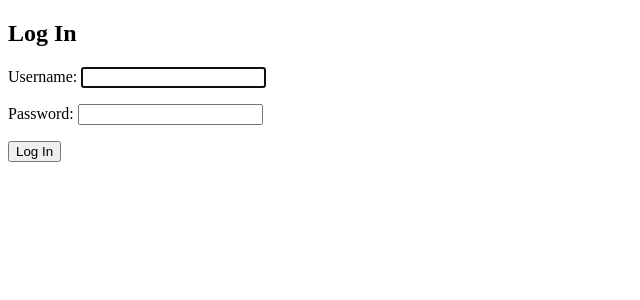
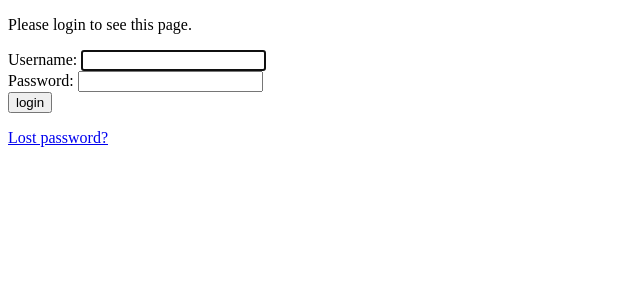
Before and after one commit to MaximilianoBracho/Coder-23855-python, a Django app: a page that uses templates/base.html in a window 1280 px wide. Shown: the top 300 px of the page, without its empty margins (0-640 px from the left). Run offline with Django 4.2, Linux system fonts and the light colour scheme.

Commit message:
Contexto usuario ok

```diff
--- a/ManageCompany/urls.py
+++ b/ManageCompany/urls.py
@@ -3,13 +3,14 @@ from ManageCompany.models import Concesionaria,Empelado,Direccion
 from ManageCompany import views
 
 urlpatterns = [
+    path('',views.ManageCompany),
     path('concesionaria-alta/',views.concesionaria_alta),
     path('concesionaria-modificacion/',views.concesionaria_modificacion),
     path('concesionaria-baja/',views.concesionaria_baja),
     path('concesionaria-alta/',views.empleado_alta),
     path('concesionaria-modificacion/',views.empleado_modificacion),
     path('concesionaria-baja/',views.empleado_baja),
-        path('concesionaria-alta/',views.direccion_alta),
+    path('concesionaria-alta/',views.direccion_alta),
     path('concesionaria-modificacion/',views.direccion_modificacion),
     path('concesionaria-baja/',views.direccion_baja),
 ]
--- a/ManageCompany/views.py
+++ b/ManageCompany/views.py
@@ -3,6 +3,12 @@ from django.http import HttpResponse
 from ManageCompany.models import Concesionaria,Empelado,Direccion
 
 # Create your views here.
+
+def ManageCompany(self):
+
+    return HttpResponse(f'Portal de Administración de Empresas')
+
+
 def concesionaria_alta(self):
 
     concesionaria = Concesionaria(
--- a/MiConcesionaria/settings.py
+++ b/MiConcesionaria/settings.py
@@ -124,8 +124,8 @@ STATIC_URL = 'static/'
 DEFAULT_AUTO_FIELD = 'django.db.models.BigAutoField'
 
 #URL luego de Login
-LOGIN_REDIRECT_URL = 'home'
-LOGOUT_REDIRECT_URL = 'home'
+LOGIN_REDIRECT_URL = '/'
+LOGOUT_REDIRECT_URL = '/'
 
 #Email Service
 EMAIL_BACKEND = 'django.core.mail.backends.console.EmailBackend'
--- a/MiConcesionaria/urls.py
+++ b/MiConcesionaria/urls.py
@@ -16,14 +16,12 @@ Including another URLconf
 from django.contrib import admin
 from django.urls import path
 from django.conf.urls import include
-#from django.views.generic.base import TemplateView
 from MiConcesionaria import views
 
 
 urlpatterns = [
     path('admin/', admin.site.urls),
     path('accounts/', include('django.contrib.auth.urls')),
-    #path('', TemplateView.as_view(template_name='home.html'), name='home')
     path('',views.home),
     path('ManageCompany/',include('ManageCompany.urls')),
 ]
--- a/MiConcesionaria/views.py
+++ b/MiConcesionaria/views.py
@@ -1,12 +1,13 @@
 from cgitb import html
+from multiprocessing import context
 from django.http import HttpResponse
-from django.template import Context, Template, loader
+from django.template import loader, Context
 
 def home(request):
 
     datos = {}
 
     plantilla = loader.get_template('home.html')
-    pagina = plantilla.render(datos)
+    pagina = plantilla.render(datos,request)
 
     return HttpResponse(pagina)
--- a/templates/base.html
+++ b/templates/base.html
@@ -3,11 +3,25 @@
 <html>
 <head>
   <meta charset="utf-8">
-  <title>{% block title %}MiConcesionaria{% endblock %}</title>
+  <title>{% block title %}
+
+    MiConcesionaria
+
+    {% endblock %}</title>
 </head>
 <body>
   <main>
     {% block content %}
+
+    <ul class="sidebar-nav">
+     {% if user.is_authenticated %}
+       <li>User: {{ user.get_username }}</li>
+       <li><a href="{% url 'logout'%}?next={{request.path}}">Logout</a></li>
+     {% else %}
+       <li><a href="{% url 'login'%}?next={{request.path}}">Login</a></li>
+     {% endif %}
+    </ul>
+
     {% endblock %}
   </main>
 </body>
--- a/templates/registration/login.html
+++ b/templates/registration/login.html
@@ -1,13 +1,39 @@
-<!-- templates/registration/login.html -->
-{% extends 'base.html' %}
-
-{% block title %}Login{% endblock %}
+{% extends "base.html" %}
 
 {% block content %}
-<h2>Log In</h2>
-<form method="post">
-  {% csrf_token %}
-  {{ form.as_p }}
-  <button type="submit">Log In</button>
+
+{% if form.errors %}
+<p>Your username and password didn't match. Please try again.</p>
+{% endif %}
+
+{% if next %}
+    {% if user.is_authenticated %}
+    <p>Your account doesn't have access to this page. To proceed,
+    please login with an account that has access.</p>
+    {% else %}
+    <p>Please login to see this page.</p>
+    {% endif %}
+{% endif %}
+
+<form method="post" action="{% url 'login' %}">
+{% csrf_token %}
+
+<div>
+  <td>{{ form.username.label_tag }}</td>
+  <td>{{ form.username }}</td>
+</div>
+<div>
+  <td>{{ form.password.label_tag }}</td>
+  <td>{{ form.password }}</td>
+</div>
+
+<div>
+  <input type="submit" value="login" />
+  <input type="hidden" name="next" value="{{ next }}" />
+</div>
 </form>
+
+{# Assumes you setup the password_reset view in your URLconf #}
+<p><a href="{% url 'password_reset' %}">Lost password?</a></p>
+
 {% endblock %}
```
Also changed, not shown: templates/registration/logged_out.html (added, +7 -0 lines), db.sqlite3, templates/registration/logout.html (deleted).
